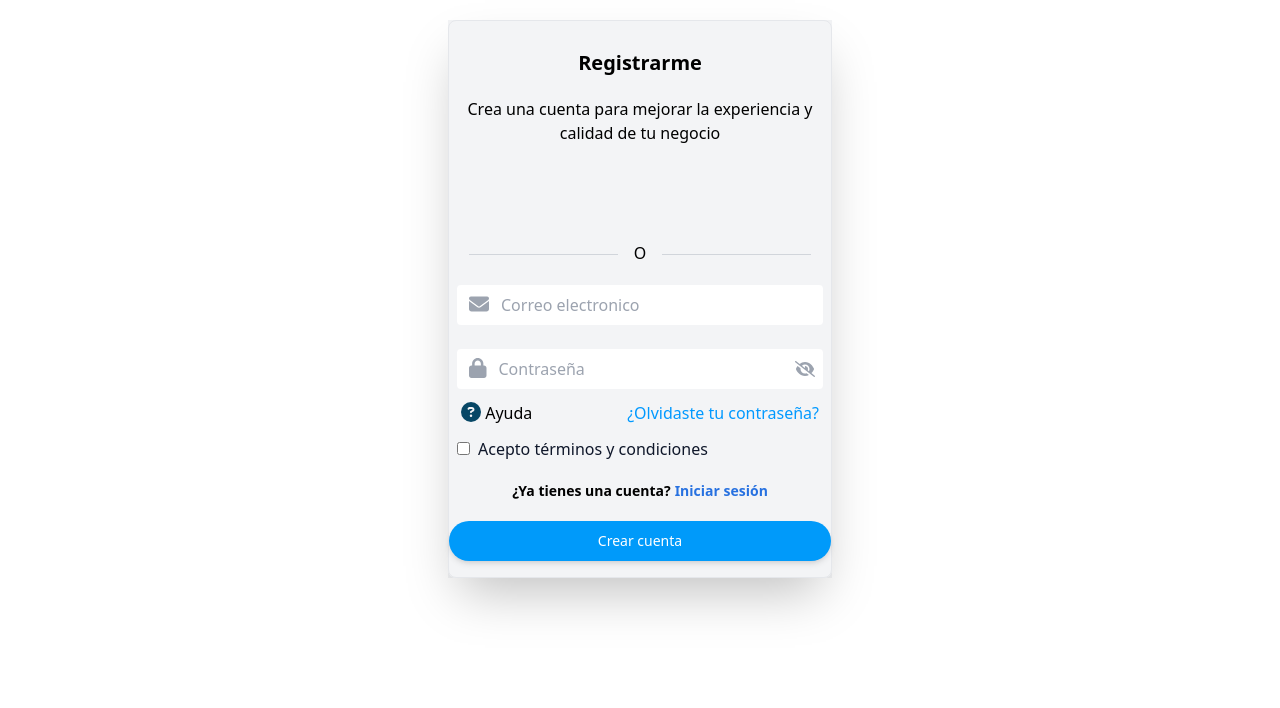
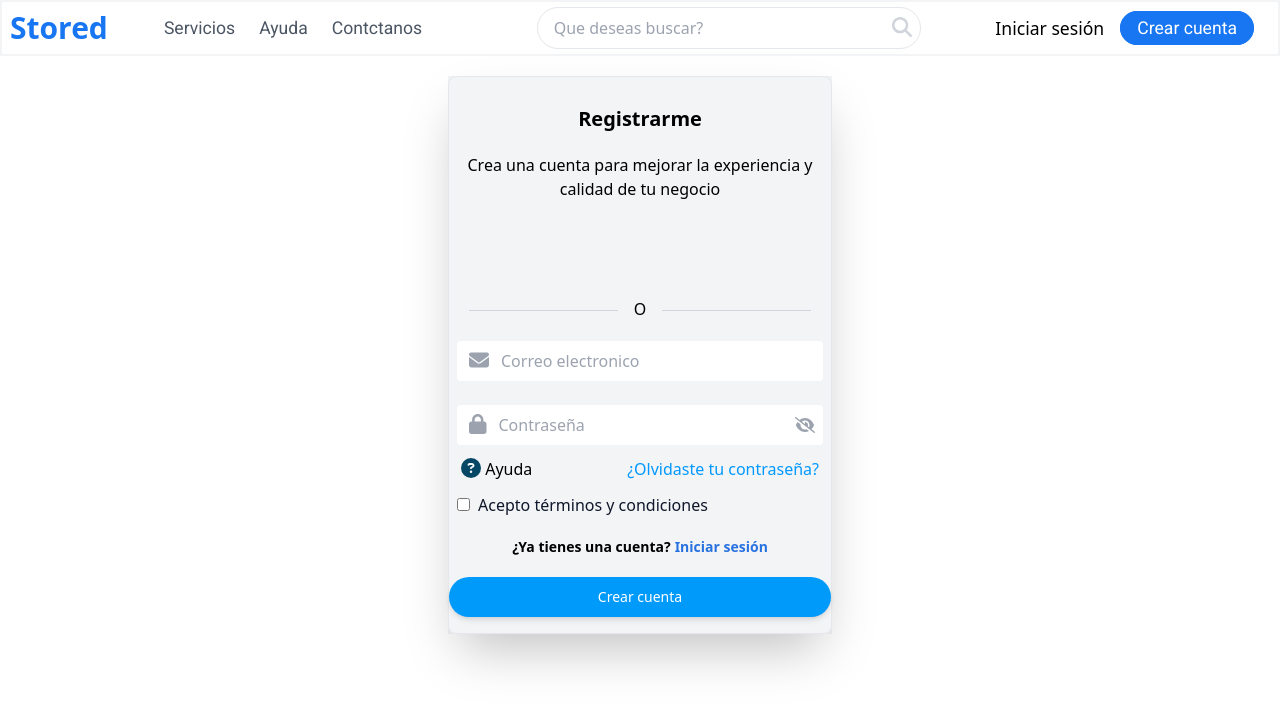
Before and after one commit to javierhol/FrontendStored, a React (Create React App) app: page /signup in a window 1280 px wide. Shown: the top 708 px of the page. Built offline with nearby package versions, Linux system fonts and the light colour scheme.

Commit message:
code verifyc

```diff
--- a/public/index.html
+++ b/public/index.html
@@ -2,7 +2,6 @@
 <html lang="en">
   <head>
     <meta charset="utf-8" />
-    <link rel="icon" href="%PUBLIC_URL%/favicon.ico" />
     <meta name="viewport" content="width=device-width, initial-scale=1" />
     <meta name="theme-color" content="#000000" />
     <meta
@@ -10,14 +9,13 @@
       content="Web site created using create-react-app"
     />
     <link rel="stylesheet" href="https://necolas.github.io/normalize.css/8.0.1/normalize.css">
-    <link rel="manifest" href="%PUBLIC_URL%/manifest.json" />
     <link rel="preconnect" href="https://fonts.googleapis.com">
     <link rel="preconnect" href="https://fonts.gstatic.com" crossorigin>
     <link href="https://fonts.googleapis.com/css2?family=Roboto&display=swap" rel="stylesheet">
     <title>React App</title>
   </head>
   <body>
-    <noscript>You need to enable JavaScript to run this app.</noscript>
+    <noscript>Necesitas tener javascript activado para que la pagina pueda funcionar</noscript>
     <div id="sript-data"></div>
 
   </body>
--- /dev/null
+++ b/src/assets/css/fuente.css
@@ -0,0 +1,51 @@
+@import url('https://fonts.googleapis.com/css2?family=Roboto&display=swap');
+
+.todoFont{
+    font-family: 'Roboto', sans-serif;
+}
+
+
+.lik::after{
+    content: "";
+    height: 2px;
+    position: absolute;
+    left: 0;
+    bottom: 0;
+    width: 100%;
+    transform: scale(0);
+    background: #1876F2;
+    -webkit-transform: scale(0);
+    -moz-transform: scale(0);
+    -ms-transform: scale(0);
+    -o-transform: scale(0);
+}
+.lik:hover::after{
+    width: 100%;
+    transform: scale(1);
+    transition: 0.2s;
+    -webkit-transform: scale(1);
+    -moz-transform: scale(1);
+    -ms-transform: scale(1);
+    -o-transform: scale(1);
+    -webkit-transition: 0.2s;
+    -moz-transition: 0.2s;
+    -ms-transition: 0.2s;
+    -o-transition: 0.2s;
+}
+.link{
+    background: blue;
+}
+.active::after{
+    content: "";
+    height: 2px;
+    position: absolute;
+    left: 0;
+    bottom: 0;
+    width: 100%;
+    transform: sc1ale(1);
+    background: #1876F2;
+    -webkit-transform: sc1ale(1);
+    -moz-transform: sc1ale(1);
+    -ms-transform: sc1ale(1);
+    -o-transform: sc1ale(1);
+}
--- a/src/components/Header.jsx
+++ b/src/components/Header.jsx
@@ -1,43 +1,92 @@
-import { Formik, Form, Field, ErrorMessage } from "formik";
+import { Link, NavLink } from "react-router-dom";
 import { FontAwesomeIcon } from "@fortawesome/react-fontawesome";
-import { Link} from "react-router-dom"
-import { Search } from "./Search";
+import { faSearch } from "@fortawesome/free-solid-svg-icons";
+import "../assets/css/fuente.css";
+export const Header = () => {
+  return (
+    <>
+      <header className=" flex w-full justify-between items-center bg-white   border-2 border-gray-100 border-b-gray-100">
+        <div className="flex  items-center">
+          <div className="d">
+            <h1 className="text-[#1876F2] text-3xl font-bold my-2 mx-2">
+              Stored
+            </h1>
+          </div>
 
-
-export const Header=() =>{
-    return (
-
-        <>
-
-      <header className="flex bg-white w-full h-14 border-2 border-gray-100 border-b-gray-100">
-    <h1 className="text-[#1876F2] font-medium  sm:m-2 sm:text-xl hover:text-decoration md:ml-5 lg:mr-3 lg:ml-5 lg:m-2 lg:text-2xl xl:text-2xl xl:mt-3 xl:ml-10 2xl:text-3xl 2xl:mt-1 2xl:my-5 2xl:ml-14">Stored</h1>
-    <nav className="flex w-full lg:justify-around">
-      <ul className="flex sm:text-xs sm:py-4 lg:w-60 lg:text-base xl:w-80 xl:justify-around 2xl:w-1/4 2xl:mb-3 2xl:justify-between ">
-         <Link to="/" className="nav-item px-2  inline-block relative hover:underline hover:underline-offset-4 decoration-[#1876F2] origin-bottom-right">
-            <span className="nav-linktransition ">Servicios</span>
-          </Link>
-          <Link to="/" className="nav-item px-2 inline-block relative hover:underline hover:underline-offset-4 decoration-[#1876F2] origin-bottom-right">
-            <span className="nav-link">Ayuda</span>
-            </Link>
-            <Link to="/" className="nav-item px-2 inline-block relative hover:underline hover:underline-offset-4 decoration-[#1876F2] hover:bg.blue-800 origin-bottom-right">
-              <span className="nav-link ">Contactanos</span>
-            </Link>
+          <div className="div">
+            <nav className=" mx-9">
+              <ul className="flex imes-center">
+                <li className="relative lik mx-3 text-[1.1rem] text-gray-600 todoFont">
+                  <NavLink to="/" className="nav-item  inline-block relative ">
+                    Servicios
+                  </NavLink>
+                </li>
+                <li className="relative lik mx-3 text-[1.1rem] text-gray-600 todoFont">
+                  <NavLink to="/" className="nav-item inline-block relative ">
+                    Ayuda
+                  </NavLink>
+                </li>
+                <li className="relative lik mx-3 text-[1.1rem] text-gray-600 todoFont">
+                  <NavLink to="/" className="nav-item  inline-block relative  ">
+                    Contctanos
+                  </NavLink>
+                </li>
               </ul>
-       <Search/>
+            </nav>
+          </div>
+        </div>
+        <div className="w-96 ">
+          <form>
+            <div className="inpit w-96 border items-center  px-2 rounded-full flex">
+              <div className="w-full">
+                <input
+                  type="text"
+                  name="search"
+                  placeholder="Que deseas buscar? "
+                  className=" block w-full p-2 bg-transparent outline-none"
+                />
+              </div>
+              <div className="sea">
+                <FontAwesomeIcon
+                  icon={faSearch}
+                  className="text-gray-300 text-xl"
+                />
+              </div>
+            </div>
+          </form>
+        </div>
         <div>
-           <li className="nav-item sm:m-2 list-none lg:m-1 lg:w-60 xl:w-72 2xl:w-96">
-            <Link to="/" className="nav-item py-2 ">
-              <span className="nav-link hover:text-[#1876F2]  focus:text-gray-700 sm:text-xs lg:mr-3 lg:text-base xl:text-base 2xl:mr-0">Iniciar sesión</span>
-            </Link>
-                <Link to="signup" className="inline-block px-3 py-1 border-2 border-blue-600 text-blue-600 font-medium text-xs leading-tight rounded-full hover:bg-blue-600 hover:text-white focus:outline-none focus:ring-0 transition duration-150 ease-in-out sm:text-xs sm:ml-2 sm:mt-1 lg:ml-1 lg:text-base lg:py-0 lg:mt-2 xl:text-base xl:ml-5 2xl:ml-16">
-                  Crear cuenta</Link>
+          <ul className="mx-2 flex ">
+            <li className=" ">
+              <NavLink
+                to="/login"
+                className={({ isActive }) =>
+                  isActive
+                    ? " py-2 relative text-[1.1rem] active"
+                    : " py-2 relative text-[1.1rem] lik"
+                }
+              >
+                Iniciar sesión
+              </NavLink>
             </li>
+            <li>
+              <NavLink
+                to="/signup"
+                className={({ isActive }) =>
+                  isActive
+                    ? `mx-4 border p-1.5 text-[1.1rem] bg-[#1876F2] todoFont px-4 text-white
+                     hover:bg-white duration-200 hover:text-[#1876F2] rounded-full border-[#1876F2]`
+                    : "mx-4 border p-1.5 text-[1.1rem] todoFont px-4 hover:bg-[#1876F2] duration-200 hover:text-white rounded-full border-[#1876F2]"
+                }
+              >
+                Crear cuenta
+              </NavLink>
+            </li>
+          </ul>
         </div>
-    </nav>
       </header>
     </>
-    )
-  }
+  );
+};
 
-
-export default Header
+export default Header;
--- a/src/components/Signup.jsx
+++ b/src/components/Signup.jsx
@@ -1,43 +1,54 @@
-import React, { useState } from 'react'
+import React, { useState } from "react";
 import { Formik, Form, Field, ErrorMessage } from "formik";
 import { FontAwesomeIcon } from "@fortawesome/react-fontawesome";
 import { GoogleLogin } from "@react-oauth/google";
 import jwt_decode from "jwt-decode";
-import { faEnvelope, faLock, faCircleQuestion,faEye, faEyeSlash } from "@fortawesome/free-solid-svg-icons";
-import {usePostAuth} from "../hooks/context/UserContextData";
+import { Header } from "../components/Header";
+import {
+  faEnvelope,
+  faLock,
+  faCircleQuestion,
+  faEye,
+  faEyeSlash,
+} from "@fortawesome/free-solid-svg-icons";
+import { usePostAuth } from "../hooks/context/UserContextData";
 import { ToastContainer, toast } from "react-toastify";
-import * as Yup from "yup"
-import 'animate.css';
-import { Link , Navigate} from "react-router-dom"
+import * as Yup from "yup";
+import "animate.css";
+import { Link, Navigate } from "react-router-dom";
 
 export const Signup = () => {
+  const [typeInput, setTypeInput] = useState(true);
+  const [spiner, setSpiner] = useState(true);
+  const { getPostRegister } = usePostAuth();
 
-    const [typeInput, setTypeInput] = useState(true)
-    const [spiner, setSpiner] = useState(true)
-    const { getPostRegister } = usePostAuth()
-
-
-
-    return(
+  return (
     <>
       <ToastContainer />
+      <Header />
       <div className="form-signup w-4/5 sm:w-96 mx-auto sm:mx-auto mt-5 bg-gray-100">
         <div className="container-signup  border shadow-2xl pb-1 rounded-lg ">
-                <h1 className="text-xl font-semibold mt-2 mb-5 pt-5 text-center ">Registrarme</h1>
+          <h1 className="text-xl font-semibold mt-2 mb-5 pt-5 text-center ">
+            Registrarme
+          </h1>
           <div className="description">
-                    <p className="mx-10 text-center sm:mx-auto">Crea una cuenta para mejorar la experiencia y </p>
+            <p className="mx-10 text-center sm:mx-auto">
+              Crea una cuenta para mejorar la experiencia y{" "}
+            </p>
             <p className="text-center mb-5">calidad de tu negocio</p>
           </div>
           <div className="countCuenda cursor-pointer">
-                                <div className="authGoogle
-                                p-2 m-2 flex items-center justify-center rounded">
+            <div
+              className="authGoogle
+                                p-2 m-2 flex items-center justify-center rounded"
+            >
               <div className="p ml-1">
                 <GoogleLogin
-                                        onSuccess={( credentialResponse ) => {
-                                            console.log( credentialResponse );
-                                            let decode = jwt_decode( credentialResponse.credential );
+                  onSuccess={(credentialResponse) => {
+                    console.log(credentialResponse);
+                    let decode = jwt_decode(credentialResponse.credential);
                   }}
-                                        onError={() => { }}
+                  onError={() => {}}
                   useOneTap
                   locale
                   type="classic"
@@ -52,143 +63,172 @@ export const Signup = () => {
             <p className="text-center mx-4 mb-0">O</p>
           </div>
           <Formik
-                initialValues={{ email: "", password: ""}}
-
-                validationSchema={
-                Yup.object({
+            initialValues={{ email: "", password: "" }}
+            validationSchema={Yup.object({
               email: Yup.string()
-                    .email( "El email no es valido" )
-                    .required( "El campo no puede estar vacio" ),
+                .email("El email no es valido")
+                .required("El campo no puede estar vacio"),
               password: Yup.string()
-                    .required( "El campo no puede estar vacio" )
-                    .min( 6, "Debe tener mas de 6 caracteres" ),
-                })
-            }
-                onSubmit={ async (values)=>{
-                   let response = await getPostRegister(values)
+                .required("El campo no puede estar vacio")
+                .min(6, "Debe tener mas de 6 caracteres"),
+            })}
+            onSubmit={async (values) => {
+              let response = await getPostRegister(values);
               console.log(response);
 
               if (response.status === 200) {
-                        toast.success( "Usuario creado exitosamente!", {
+                toast.success("Usuario creado exitosamente!", {
                   position: toast.POSITION.TOP_RIGHT,
                   theme: "dark",
-                        } )
+                });
               }
-                    if(response.response.status === 400){
-                        toast.warning( "El correo ya existe!", {
+              if (response.response.status === 400) {
+                toast.warning("El correo ya existe!", {
                   position: toast.POSITION.TOP_RIGHT,
                   theme: "dark",
+                });
+              }
 
-                        } )
-                    };
-
-                    if(response.response.status === 401){
-                        toast.warning( "Hubo un problema al registrar sus datos, intente nuevamente", {
+              if (response.response.status === 401) {
+                toast.warning(
+                  "Hubo un problema al registrar sus datos, intente nuevamente",
+                  {
                     position: toast.POSITION.TOP_RIGHT,
                     theme: "dark",
-
-                        } )
                   }
-                    if(response.response.status === 500){
-                        toast.error( "Ocurrio un error inesperado, intente nuevamente", {
+                );
+              }
+              if (response.response.status === 500) {
+                toast.error("Ocurrio un error inesperado, intente nuevamente", {
                   position: toast.POSITION.TOP_RIGHT,
                   theme: "dark",
-
-                        } )
+                });
               }
-
-                }
-            }
+            }}
           >
-
             <Form>
-            <div className="Fiel-email bg-white  flex items-center mx-2 my-1
+              <div
+                className="Fiel-email bg-white  flex items-center mx-2 my-1
                            border-solid border-1 border-slate-300 rounded
-                             ">
+                             "
+              >
                 <div className=" icons py-2 px-2 text-gray-400">
-                                    <FontAwesomeIcon icon={faEnvelope}
-
-                                        className="mx-1 text-xl" />
+                  <FontAwesomeIcon icon={faEnvelope} className="mx-1 text-xl" />
                 </div>
                 <div className="email w-full">
-                                    <Field type="email" name="email"
+                  <Field
+                    type="email"
+                    name="email"
                     placeholder="Correo electronico"
                     className="w-full block
-                                       outline-none "  />
+                                       outline-none "
+                  />
                 </div>
               </div>
               <div className="error">
-                                <ErrorMessage component="p" className='mx-2 block text-red-600
-                                animate__animated animate__fadeInUp ' name='email' />
+                <ErrorMessage
+                  component="p"
+                  className="mx-2 block text-red-600
+                                animate__animated animate__fadeInUp "
+                  name="email"
+                />
               </div>
 
-                            <div className="Fiel-email bg-white flex items-center mx-2 mt-6
-                           border-solid border-1 border-slate-300 rounded">
+              <div
+                className="Fiel-email bg-white flex items-center mx-2 mt-6
+                           border-solid border-1 border-slate-300 rounded"
+              >
                 <div className="icons    py-2 px-2 text-gray-400">
-                                    <FontAwesomeIcon icon={faLock}
-
-                                        className="mx-1 text-xl" />
+                  <FontAwesomeIcon icon={faLock} className="mx-1 text-xl" />
                 </div>
 
                 <div className=" w-full">
-                                    <Field type={typeInput === true?"password":"text"}  name="password" placeholder="Contraseña"
-
-
+                  <Field
+                    type={typeInput === true ? "password" : "text"}
+                    name="password"
+                    placeholder="Contraseña"
                     className="w-full block
                                     outline-none bg-white"
-
                   />
-
                 </div>
-                                <div className="passEye
+                <div
+                  className="passEye
                                  py-2 px-2 text-gray-400
                                  cursor-pointer
                                 "
                   name="eye"
-                                onClick={()=>{
-                                    setTypeInput(!typeInput)
-                                }}>
-                                    {typeInput === true ?<FontAwesomeIcon icon={faEyeSlash}
-                                    className="animate__animated animate__fadeInRight"/>:<FontAwesomeIcon icon={faEye}
-                                    className="animate__animated animate__fadeInRight"/>}
-
+                  onClick={() => {
+                    setTypeInput(!typeInput);
+                  }}
+                >
+                  {typeInput === true ? (
+                    <FontAwesomeIcon
+                      icon={faEyeSlash}
+                      className="animate__animated animate__fadeInRight"
+                    />
+                  ) : (
+                    <FontAwesomeIcon
+                      icon={faEye}
+                      className="animate__animated animate__fadeInRight"
+                    />
+                  )}
                 </div>
               </div>
 
               <div className="error">
-                                <ErrorMessage component="p" className='mx-2 block text-red-600
-                                animate__animated animate__fadeInUp' name='password' />
+                <ErrorMessage
+                  component="p"
+                  className="mx-2 block text-red-600
+                                animate__animated animate__fadeInUp"
+                  name="password"
+                />
               </div>
 
               <div className="flex justify-between m-3">
                 <Link to="ayuda">
-                                    <p>  <FontAwesomeIcon icon={faCircleQuestion}
-
-                                        className="text-[#074766] text-xl" /> Ayuda</p>
+                  <p>
+                    {" "}
+                    <FontAwesomeIcon
+                      icon={faCircleQuestion}
+                      className="text-[#074766] text-xl"
+                    />{" "}
+                    Ayuda
+                  </p>
                 </Link>
-                                <Link to="/recoveryPassword"
-                                    className='text-[#0099FF] hover:underline'>
+                <Link
+                  to="/recoveryPassword"
+                  className="text-[#0099FF] hover:underline"
+                >
                   ¿Olvidaste tu contraseña?
                 </Link>
               </div>
               <div className="permisos  mx-2 mt-2 my-5">
-                                <Field type="checkbox" name="toggle"
-                                    className="text-xl" />
-                                <Link to="/privacy"
-                                    className='mx-2  text-slate-900 hover:underline overflow-hidden
-                                '>
+                <Field type="checkbox" name="toggle" className="text-xl" />
+                <Link
+                  to="/privacy"
+                  className="mx-2  text-slate-900 hover:underline overflow-hidden
+                                "
+                >
                   Acepto términos y condiciones
-
                 </Link>
               </div>
-                    <p className="text-sm font-semibold  mx-5 sm:ml-5 text-center my-5">¿Ya tienes una cuenta?
+              <p className="text-sm font-semibold  mx-5 sm:ml-5 text-center my-5">
+                ¿Ya tienes una cuenta?
                 <Link to="/auth">
-                        <span href="#!" className="text-[#2771E0] hover:text-blue-700 transition duration-200 ease-in-out ml-1 sm:ml-1">Iniciar sesión</span>
+                  <span
+                    href="#!"
+                    className="text-[#2771E0] hover:text-blue-700 transition duration-200 ease-in-out ml-1 sm:ml-1"
+                  >
+                    Iniciar sesión
+                  </span>
                 </Link>
               </p>
               <div className="text-center mt-5">
-                        <button type="submit" className="bg-[#009AFA] inline-block px-6 py-2.5 w-40 rounded-full text-white  text-sm  rounded shadow-md hover:bg-[#009AFA] hover:shadow-lg focus:shadow-lg
-                        focus:outline-none focus:ring-0 active:shadow-lg transition duration-150 ease-in-out w-full mb-3">
+                <button
+                  type="submit"
+                  className="bg-[#009AFA] inline-block px-6 py-2.5 w-40 rounded-full text-white  text-sm  rounded shadow-md hover:bg-[#009AFA] hover:shadow-lg focus:shadow-lg
+                        focus:outline-none focus:ring-0 active:shadow-lg transition duration-150 ease-in-out w-full mb-3"
+                >
                   Crear cuenta
                 </button>
               </div>
@@ -196,10 +236,6 @@ export const Signup = () => {
           </Formik>
         </div>
       </div>
-
     </>
-
-
-    )
-
-}
+  );
+};
```
Also changed, not shown: src/components/AuthUser.jsx (+6 -3 lines), src/pages/CodePassword.jsx (+92 -89 lines), src/pages/RecoveryPass.jsx (+9 -5 lines). Lines whose indentation alone changed are shown as unchanged.
